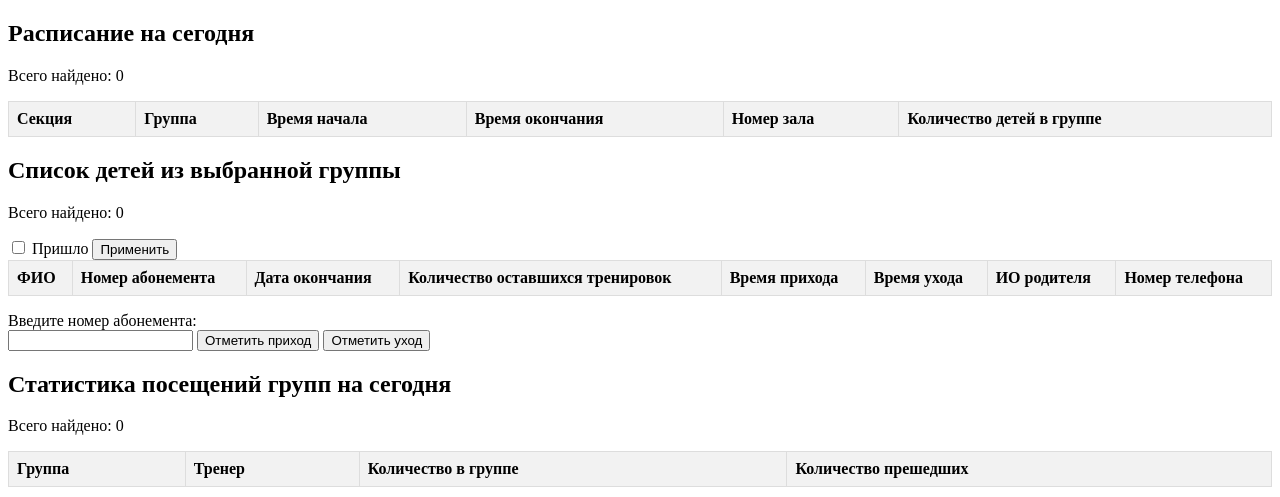
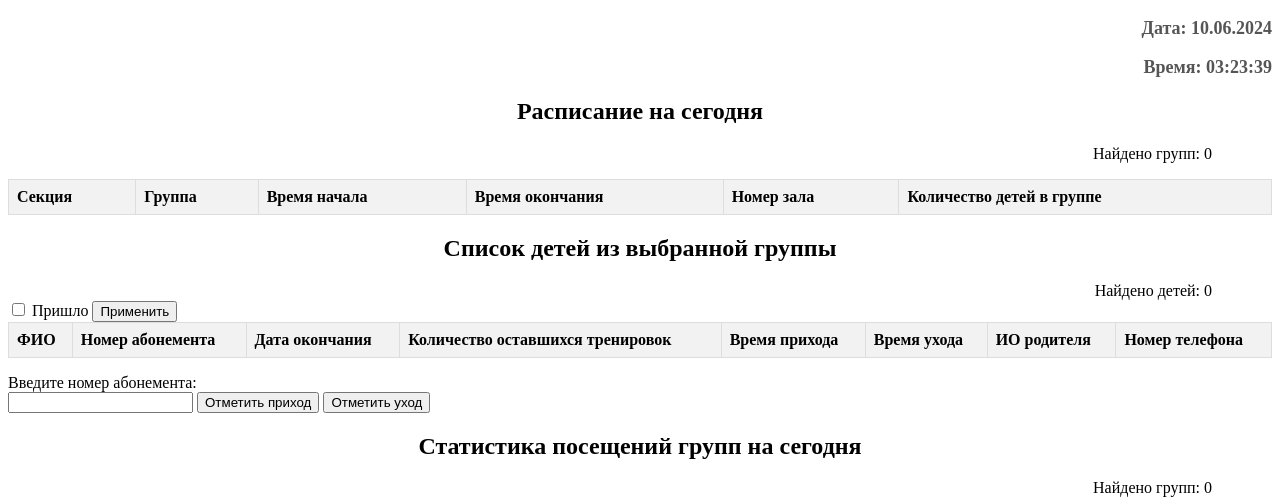
Before and after one commit to danila202/attendance-control, a Django app: page /visit/all/ in a window 1280 px wide. Shown: the top 497 px of the page. Run offline with Django 4.2, Linux system fonts and the light colour scheme; tables that the repository leaves empty hold one stand-in row (values such as "Sample post"); lists and menus that the app fills with data are empty.

Commit message:
Refactor template and tgbot

```diff
--- a/osa/notification_bot/bot.py
+++ b/osa/notification_bot/bot.py
@@ -11,10 +11,14 @@ bot = telebot.TeleBot(BOT_TOKEN)
 
 @bot.message_handler(commands=['start'])
 def start(message):
-    bot.send_message(message.chat.id, "Добро пожаловать\n"
-                     "Этот бот отправляет уведомления о приходе и уходе с тренировки.\n"
-                     "Чтобы начать получать уведомления Вам необходимо себя идентифицировать!!!\n"
-                     "Введите свой номер телефона. Номер должен начинаться с +7 и без пробелов. ПРИМЕР +79237846644")
+    bot.send_message(message.chat.id, "<b>Добро пожаловать\n"
+                     "🛎️Это бот по отправлению уведомлений о посещениях на тренировку.\n"
+                     "📨Бот будет уведомлять Вас о приходе и уходе вашего ребенка с тренировки</b>", parse_mode="HTML")
+    bot.send_message(message.chat.id,
+                     "Для того чтобы начать получать уведомления, Вам необходимо себя <b>идентифицировать</b>👤\n\n"
+                     "Введите свой номер телефона. \n"
+                     "<b>Номер должен начинаться с +7 и не включает пробелов</b>.\n✅ПРИМЕР +79237846644 ✅",
+                     parse_mode="HTML")
     bot.register_next_step_handler(message, callback=check_mobile_phone)
 
 
@@ -28,17 +32,16 @@ def check_mobile_phone(message):
         data = response.json()
         ls = ''.join([f' {child}\n' for child in data["data"].get("children")])
 
-        bot.send_message(message.chat.id, f' Ваше ФИО {data["data"].get("parent")}')
-        bot.send_message(message.chat.id, f'ФИО Ваших детей:\n{ls}')
-
-
+        bot.send_message(message.chat.id, f' Ваше ФИО <b> {data["data"].get("parent")}</b>',
+                         parse_mode="HTML")
+        bot.send_message(message.chat.id, f'ФИО Ваших детей:\n<b>{ls}</b>', parse_mode="HTML")
     else:
         ...
         #Дописать логику
 
 
 def send_notification(message, chat_id):
-    bot.send_message(chat_id, message)
+    bot.send_message(chat_id, message, parse_mode="HTML")
 
 
 
--- a/osa/visit_control/templates/first_page.html
+++ b/osa/visit_control/templates/first_page.html
@@ -1,9 +1,38 @@
 <!DOCTYPE html>
 <html lang="en">
 <head>
-    <meta charset="UTF-8">
+      <meta charset="UTF-8">
     <title>Title</title>
-  {% include 'schedule.html' with schedules=schedules %}
+    <style>
+.current-datetime {
+            text-align: right;
+            font-size: 18px;
+            color: #555;
+
+        }
+    </style>
+    <script>
+        function updateDateTime() {
+            const now = new Date();
+            const formattedDate = now.toLocaleDateString('ru-RU');
+            const formattedTime = now.toLocaleTimeString('ru-RU', { hour: '2-digit', minute: '2-digit', second: '2-digit' });
+            document.getElementById('current-date').innerText = `Дата: ${formattedDate}`;
+            document.getElementById('current-time').innerText = `Время: ${formattedTime}`;
+        }
+        window.onload = function() {
+            updateDateTime();
+            setInterval(updateDateTime, 1000); // Update every second
+        }
+    </script>
+
+
+</head>
+<body>
+    <div id="current-datetime" class="current-datetime">
+        <strong><p id="current-date"></p></strong>
+        <strong><p id="current-time"></p></strong>
+    </div>
+{% include 'schedule.html' with schedules=schedules %}
 
     {% if show_group_data %}
         {% include 'group.html' with subscriptions=group_data.subscriptions group=group_data.group %}
@@ -13,8 +42,5 @@
 
 {% include 'statistic.html' with data_groups=data_groups %}
 
-</head>
-<body>
-
 </body>
 </html>
--- a/osa/visit_control/templates/group.html
+++ b/osa/visit_control/templates/group.html
@@ -19,17 +19,21 @@
         tr:nth-child(even) {
             background-color: #f2f2f2;
         }
-        caption {
-            font-size: 1.5em;
-            font-weight: bold;
-            margin-bottom: 10px;
+        h2 {
+            text-align: center;
+        }
+        .align-right {
+            text-align: right;
+            padding-right: 60px;
         }
     </style>
 </head>
 <body>
 <h2>Список детей из выбранной группы</h2>
- <p>Всего найдено: {{ total_subscriptions }}</p>
-<form method="get" style="display: inline-block;">
+<div class="align-right">
+ Найдено детей: {{ total_subscriptions }}
+</div>
+<form method="get" style="display: inline-block; ">
         <input type="hidden" name="group_id" value="{{ group.id }}">
         <label>
             <input type="checkbox" name="arrival_children" value="on" {% if arrival_checked %}checked{% endif %}>
--- a/osa/visit_control/templates/schedule.html
+++ b/osa/visit_control/templates/schedule.html
@@ -3,7 +3,7 @@
 <head>
     <meta charset="UTF-8">
     <title>Title</title>
-        <style>
+    <style>
         table {
             width: 100%;
             border-collapse: collapse;
@@ -19,16 +19,27 @@
         tr:nth-child(even) {
             background-color: #f2f2f2;
         }
-        caption {
-            font-size: 1.5em;
-            font-weight: bold;
-            margin-bottom: 10px;
+        h2 {
+            text-align: center;
+        }
+        .align-right {
+            text-align: right;
+            padding-right: 60px;
+        }
+        .custom-link {
+            color: black; /* Замените на нужный цвет */
+            text-decoration: none;
+        }
+        .custom-link:hover {
+            color: rosybrown; /* Опционально: другой цвет при наведении */
         }
     </style>
 </head>
 <body>
- <h2>Расписание на сегодня</h2>
-        <p>Всего найдено: {{ schedules_count }}</p>
+    <h2>Расписание на сегодня</h2>
+    <div class="align-right">
+        <p>Найдено групп: {{ schedules_count }}</p>
+    </div>
 <table>
     <tr>
 
@@ -42,7 +53,7 @@
     </tr>
     {% for schedule in schedules %}
         <td>{{ schedule.group.naming_sport }}</td>
-        <td><a href="{% url "visit:detail-group" schedule.group.id %}"> {{ schedule.group.naming }}</a></td>
+        <td><a class="custom-link" href="{% url "visit:detail-group" schedule.group.id %}"> {{ schedule.group.naming }}</a></td>
         <td>{{ schedule.start_time|date:"H:i" }}</td>
         <td>{{ schedule.end_time|date:"H:i"}}</td>
         <td>{{ schedule.training_room }}</td>
--- a/osa/visit_control/templates/statistic.html
+++ b/osa/visit_control/templates/statistic.html
@@ -19,16 +19,20 @@
         tr:nth-child(even) {
             background-color: #f2f2f2;
         }
-        caption {
-            font-size: 1.5em;
-            font-weight: bold;
-            margin-bottom: 10px;
+                h2 {
+            text-align: center;
+        }
+        .align-right {
+            text-align: right;
+            padding-right: 60px;
         }
     </style>
 </head>
 <body>
         <h2>Статистика посещений групп на сегодня</h2>
-        <p>Всего найдено: {{ total_today }}</p>
+        <div class="align-right">
+         Найдено групп: {{ total_today }}
+        </div>
 <table>
      <tr>
 
--- a/osa/visit_control/views.py
+++ b/osa/visit_control/views.py
@@ -105,7 +105,7 @@ def create_visit(request):
                 )
                 chat_id = visitation.subscription.parent.chat_id
                 if chat_id:
-                    message = f"Ваш ребенок пришел на тренировку в {visitation.time_of_arrival}"
+                    message = f"Ваш ребенок пришел на тренировку в <b> {visitation.time_of_arrival} </b>"
                     send_notification(message, chat_id)
 
             elif request.POST.get('action') == 'exit':
@@ -114,7 +114,7 @@ def create_visit(request):
                 visitation.save()
                 chat_id = visitation.subscription.parent.chat_id
                 if chat_id:
-                    message = f"Ваш ребенок вышел с тренировки в {visitation.exit_time}"
+                    message = f"Ваш ребенок вышел с тренировки в <b>{visitation.exit_time}</b>"
                     send_notification(message, chat_id)
 
         return redirect(request.META.get('HTTP_REFERER', '/'))
```
